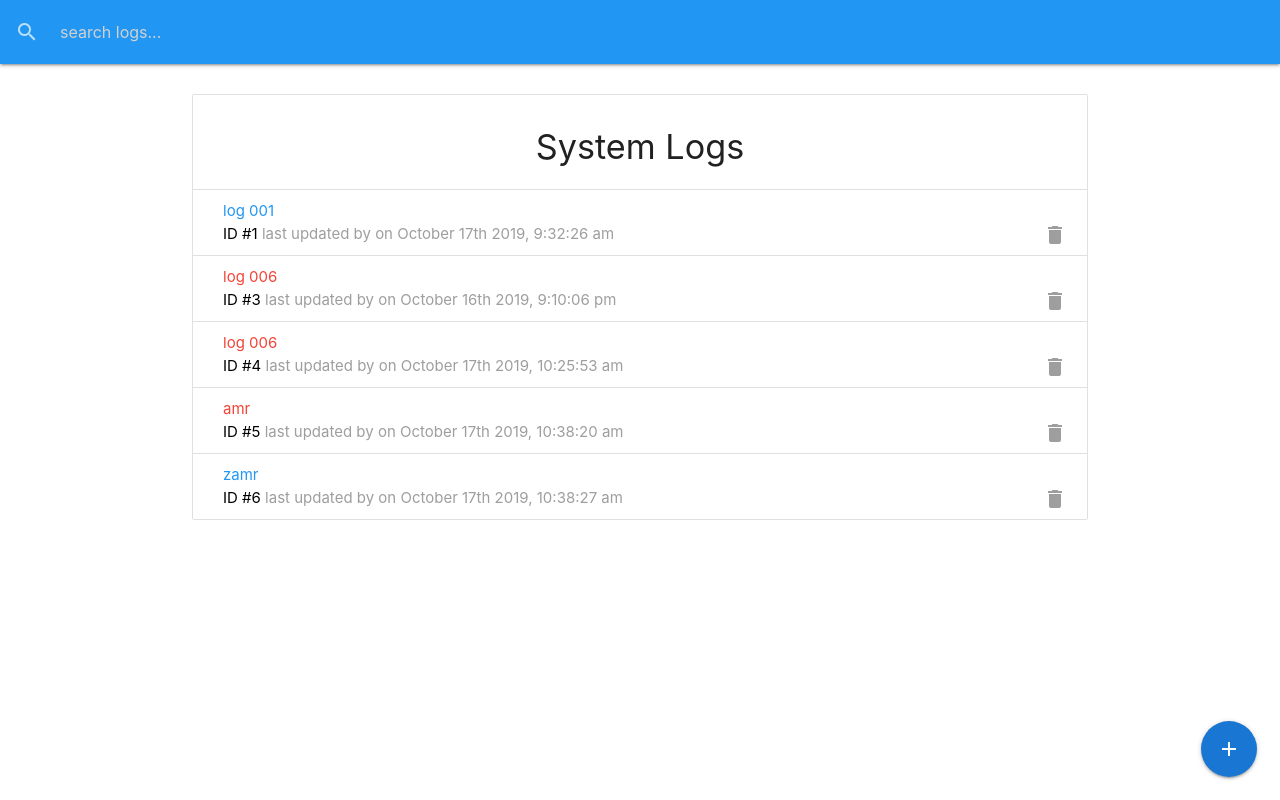
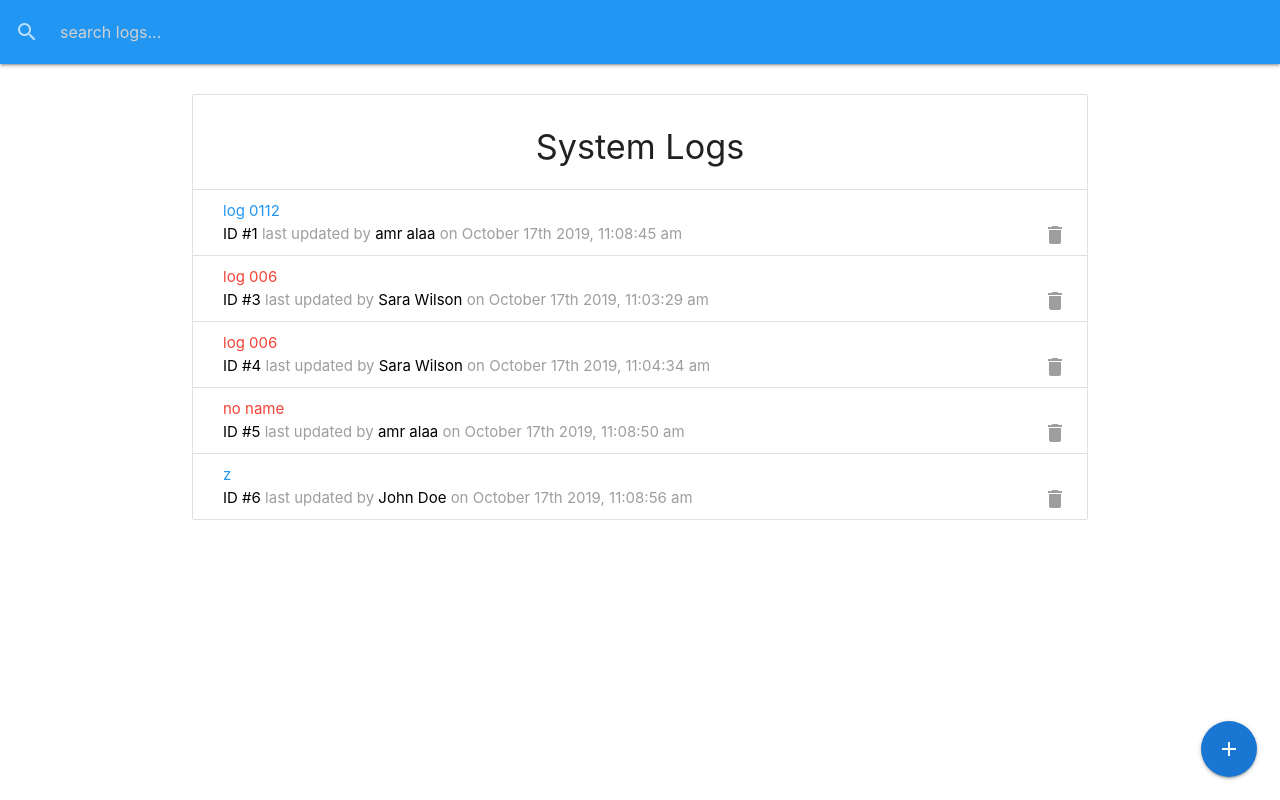
Before and after one commit to AmrAlaaYassen/React-Projects, a React (Create React App) app in the folder it-logger/: page / in a window 1280 px wide. Built offline with nearby package versions, Linux system fonts and the light colour scheme; data requests are answered from the project's data file; the HTML template or start-up script is replaced by a standard one.

Commit message:
IT Logger - Add Techs Selection List

```diff
--- a/it-logger/db.json
+++ b/it-logger/db.json
@@ -1,38 +1,39 @@
 {
   "logs": [
     {
-      "message": "log 001",
+      "id": 1,
+      "message": "log 0112",
       "attention": false,
-      "techs": "John Doe",
-      "date": "2019-10-17T09:32:26.878Z",
-      "id": 1
+      "techs": "amr alaa",
+      "date": "2019-10-17T11:08:45.013Z"
     },
     {
       "id": 3,
       "message": "log 006",
       "attention": true,
-      "techs": "John Doe"
+      "techs": "Sara Wilson",
+      "date": "2019-10-17T11:03:29.867Z"
     },
     {
       "id": 4,
       "message": "log 006",
       "attention": true,
-      "techs": "John Doe",
-      "date": "2019-10-17T10:25:53.711Z"
+      "techs": "Sara Wilson",
+      "date": "2019-10-17T11:04:34.291Z"
     },
     {
-      "message": "amr",
+      "id": 5,
+      "message": "no name",
       "attention": true,
-      "techs": "John Doe",
-      "date": "2019-10-17T10:38:20.007Z",
-      "id": 5
+      "techs": "amr alaa",
+      "date": "2019-10-17T11:08:50.949Z"
     },
     {
-      "message": "zamr",
+      "id": 6,
+      "message": "z",
       "attention": false,
       "techs": "John Doe",
-      "date": "2019-10-17T10:38:27.582Z",
-      "id": 6
+      "date": "2019-10-17T11:08:56.022Z"
     }
   ],
   "techs": [
--- a/it-logger/src/actions/logActions.js
+++ b/it-logger/src/actions/logActions.js
@@ -24,7 +24,7 @@ export const getLogs = () => async dispatch => {
   } catch (err) {
     dispatch({
       type: LOGS_ERROR,
-      payload: err.response.data
+      payload: err.response
     });
   }
 };
@@ -74,7 +74,7 @@ export const deleteLog = id => async dispatch => {
   }
 };
 
-export const  searchLogs = text => async dispatch => {
+export const searchLogs = text => async dispatch => {
   try {
     const res = await fetch(`/logs?q=${text}`);
     const data = await res.json();
@@ -100,7 +100,8 @@ export const setCurrent = log => {
 export const updateLog = log => async dispatch => {
   try {
     setLoading();
-    const res = fetch(`/logs/${log.id}`, {
+
+    const res = await fetch(`/logs/${log.id}`, {
       method: 'PUT',
       body: JSON.stringify(log),
       headers: {
@@ -108,19 +109,20 @@ export const updateLog = log => async dispatch => {
       }
     });
 
-    log = await res.json();
+    const data = await res.json();
 
     dispatch({
       type: UPDATE_LOG,
-      payload: log
+      payload: data
     });
   } catch (err) {
     dispatch({
       type: LOGS_ERROR,
-      payload: err.response
+      payload: err.response.statusText
     });
   }
 };
+
 export const deleteCurrent = () => {
   return {
     type: CLEAR_CURRENT
--- /dev/null
+++ b/it-logger/src/actions/techActions.js
@@ -0,0 +1,35 @@
+import {
+  ADD_TECH,
+  GET_TECHS,
+  DELETE_TECH,
+  SET_LOADING,
+  TECHS_ERROR
+} from './types';
+
+
+
+export const getTechs = () => async dispatch => {
+  try {
+    setLoading();
+
+    const res = await fetch('/techs');
+    const data = await res.json();
+
+    dispatch({
+      type: GET_TECHS,
+      payload: data
+    });
+  } catch (err) {
+    dispatch({
+      type: TECHS_ERROR,
+      payload: err.response
+    });
+  }
+};
+
+
+export const setLoading = () => {
+  return {
+    type: SET_LOADING
+  };
+};
--- a/it-logger/src/components/logs/AddLogModal.js
+++ b/it-logger/src/components/logs/AddLogModal.js
@@ -3,6 +3,8 @@ import { connect } from 'react-redux';
 import M from 'materialize-css/dist/js/materialize.min.js';
 import { addLog } from '../../actions/logActions';
 import PropTypes from 'prop-types';
+import TechSelectOptions from '../techs/TechSelectOptions';
+
 const AddLogModal = ({addLog}) => {
   const [message, setMessage] = useState('');
   const [attention, setAttention] = useState(false);
@@ -53,7 +55,7 @@ const AddLogModal = ({addLog}) => {
               <option value='' disabled>
                 Select Technician
               </option>
-              <option value='John Doe'>John Doe</option>
+              <TechSelectOptions />
             </select>
           </div>
         </div>
--- a/it-logger/src/components/logs/EditLogModal.js
+++ b/it-logger/src/components/logs/EditLogModal.js
@@ -3,6 +3,8 @@ import M from 'materialize-css/dist/js/materialize.min.js';
 import { connect } from 'react-redux';
 import PropTypes from 'prop-types';
 import { deleteCurrent, updateLog } from '../../actions/logActions';
+import TechSelectOptions from '../techs/TechSelectOptions';
+
 const EditLogModal = ({ current, deleteCurrent, updateLog }) => {
   const [message, setMessage] = useState('');
   const [attention, setAttention] = useState(false);
@@ -61,7 +63,7 @@ const EditLogModal = ({ current, deleteCurrent, updateLog }) => {
               <option value='' disabled>
                 Select Technician
               </option>
-              <option value='John Doe'>John Doe</option>
+              <TechSelectOptions />
             </select>
           </div>
         </div>
--- a/it-logger/src/components/logs/LogItem.js
+++ b/it-logger/src/components/logs/LogItem.js
@@ -24,7 +24,7 @@ const LogItem = ({ log, deleteLog, setCurrent }) => {
         <br />
         <span className='grey-text'>
           <span className='black-text'>ID #{log.id}</span> last updated by{' '}
-          <span className='black-text'>{log.tech}</span> on{' '}
+          <span className='black-text'>{log.techs}</span> on{' '}
           <Moment format='MMMM Do YYYY, h:mm:ss a'>{log.date}</Moment>
         </span>
         <a href='#!' onClick={onDelete} className='secondary-content'>
--- a/it-logger/src/components/techs/TechListModal.js
+++ b/it-logger/src/components/techs/TechListModal.js
@@ -1,15 +1,9 @@
 import React, { useState, useEffect } from 'react';
 import TechItem from './TechItem';
-const TechListModal = () => {
-  const [techs, setTechs] = useState([]);
-
-  const getTechs = async () => {
-    const res = await fetch('/techs');
-    const techs = await res.json();
-
-    setTechs(techs);
-  };
-
+import { connect } from 'react-redux';
+import { getTechs } from '../../actions/techActions';
+import PropTypes from 'prop-types';
+const TechListModal = ({ tech: { techs, loading }, getTechs }) => {
   useEffect(() => {
     getTechs();
     //eslint-disable-next-line
@@ -20,7 +14,8 @@ const TechListModal = () => {
       <div className='modal-content'>
         <h4>Technician List</h4>
         <ul className='collection'>
-          {techs !== null &&
+          {!loading &&
+            techs !== null &&
             techs.map(tech => (
               <li className='collection-item' key={tech.id}>
                 <TechItem key={tech.id} tech={tech} />
@@ -32,4 +27,14 @@ const TechListModal = () => {
   );
 };
 
-export default TechListModal;
+TechListModal.propTypes = {
+  getTechs: PropTypes.func.isRequired,
+  tech: PropTypes.object.isRequired
+};
+const mapStateToProps = state => ({
+  tech: state.tech
+});
+export default connect(
+  mapStateToProps,
+  { getTechs }
+)(TechListModal);
--- /dev/null
+++ b/it-logger/src/components/techs/TechSelectOptions.jsx
@@ -0,0 +1,37 @@
+import React, { useEffect } from 'react';
+import { connect } from 'react-redux';
+import { getTechs } from '../../actions/techActions';
+import PropTypes from 'prop-types';
+const TechSelectOptions = ({ tech: { loading, techs }, getTechs }) => {
+  useEffect(() => {
+    getTechs();
+
+    //eslint-disable-next-line
+  }, []);
+  return (
+    !loading &&
+    techs !== null &&
+    techs.map(technician => (
+      <option
+        key={technician.id}
+        value={`${technician.firstName} ${technician.lastName}`}
+      >
+        {technician.firstName} {technician.lastName}
+      </option>
+    ))
+  );
+};
+
+const mapStateToProps = state => ({
+  tech: state.tech
+});
+
+TechSelectOptions.propTypes = {
+  getTechs: PropTypes.func.isRequired,
+  tech: PropTypes.object.isRequired
+};
+
+export default connect(
+  mapStateToProps,
+  { getTechs }
+)(TechSelectOptions);
--- a/it-logger/src/reducers/index.js
+++ b/it-logger/src/reducers/index.js
@@ -1,5 +1,7 @@
 import { combineReducers } from 'redux';
 import logReducer from './logReducer';
+import techReducer from './techReducer'
 export default combineReducers({
-  log:logReducer
+  log:logReducer,
+  tech: techReducer
 });
--- a/it-logger/src/reducers/logReducer.js
+++ b/it-logger/src/reducers/logReducer.js
@@ -44,10 +44,10 @@ export default (state = initialState, action) => {
         )
       };
     case SEARCH_LOGS:
-    return {
-      ...state,
-      logs: action.payload,
-    }
+      return {
+        ...state,
+        logs: action.payload
+      };
     case SET_LOADING:
       return {
         ...state,
--- /dev/null
+++ b/it-logger/src/reducers/techReducer.js
@@ -0,0 +1,32 @@
+import {
+  ADD_TECH,
+  GET_TECHS,
+  DELETE_TECH,
+  SET_LOADING,
+  TECHS_ERROR
+} from '../actions/types';
+
+const initialState = {
+  techs: null,
+  loading: false,
+  error: null
+};
+
+export default (state = initialState, action) => {
+  switch (action.type) {
+
+    case GET_TECHS:
+      return{
+        ...state,
+        techs: action.payload,
+        loading: false
+      }
+    case SET_LOADING:
+      return {
+        ...state,
+        loading: true
+      };
+    default:
+      return state;
+  }
+};
```
